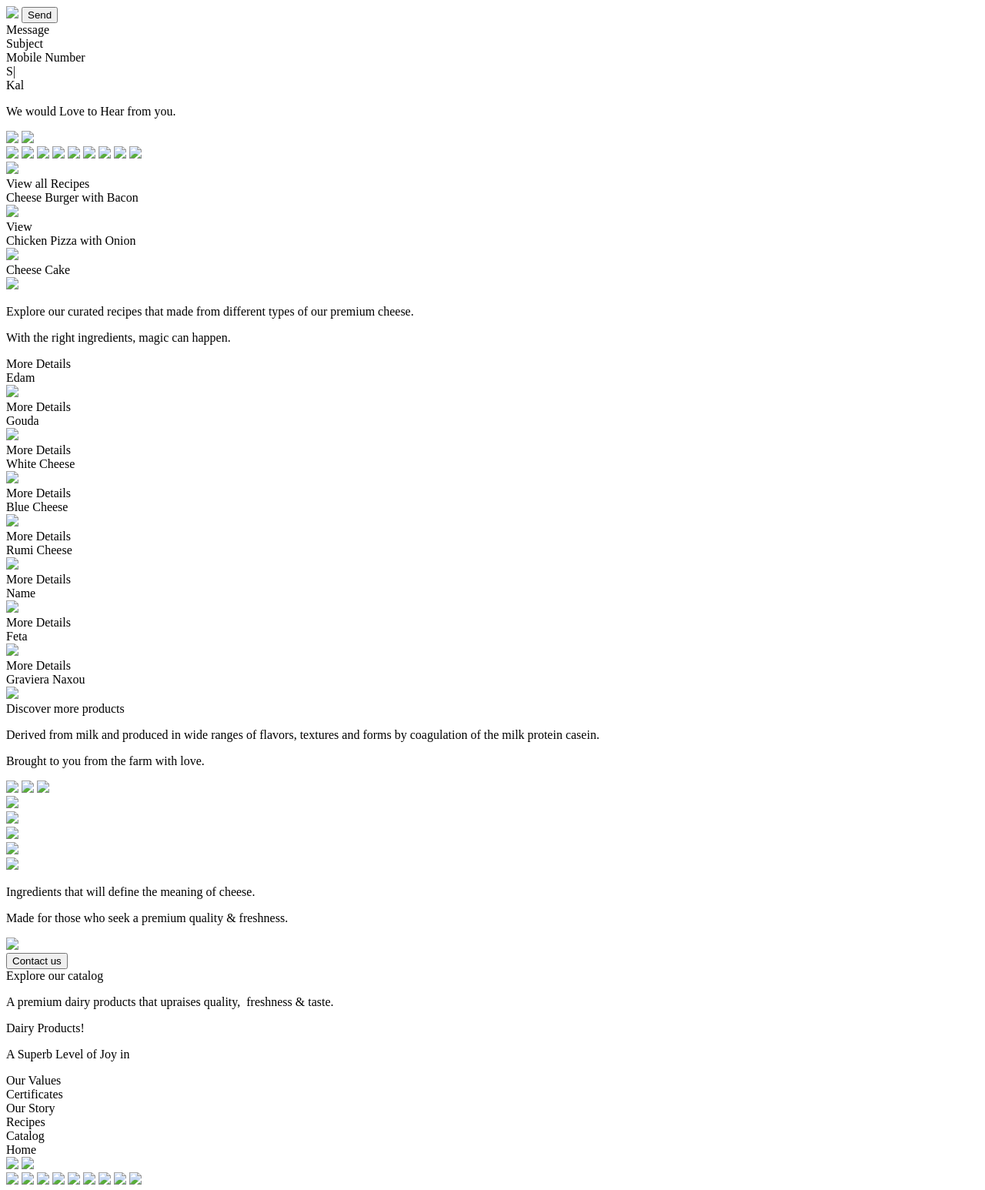
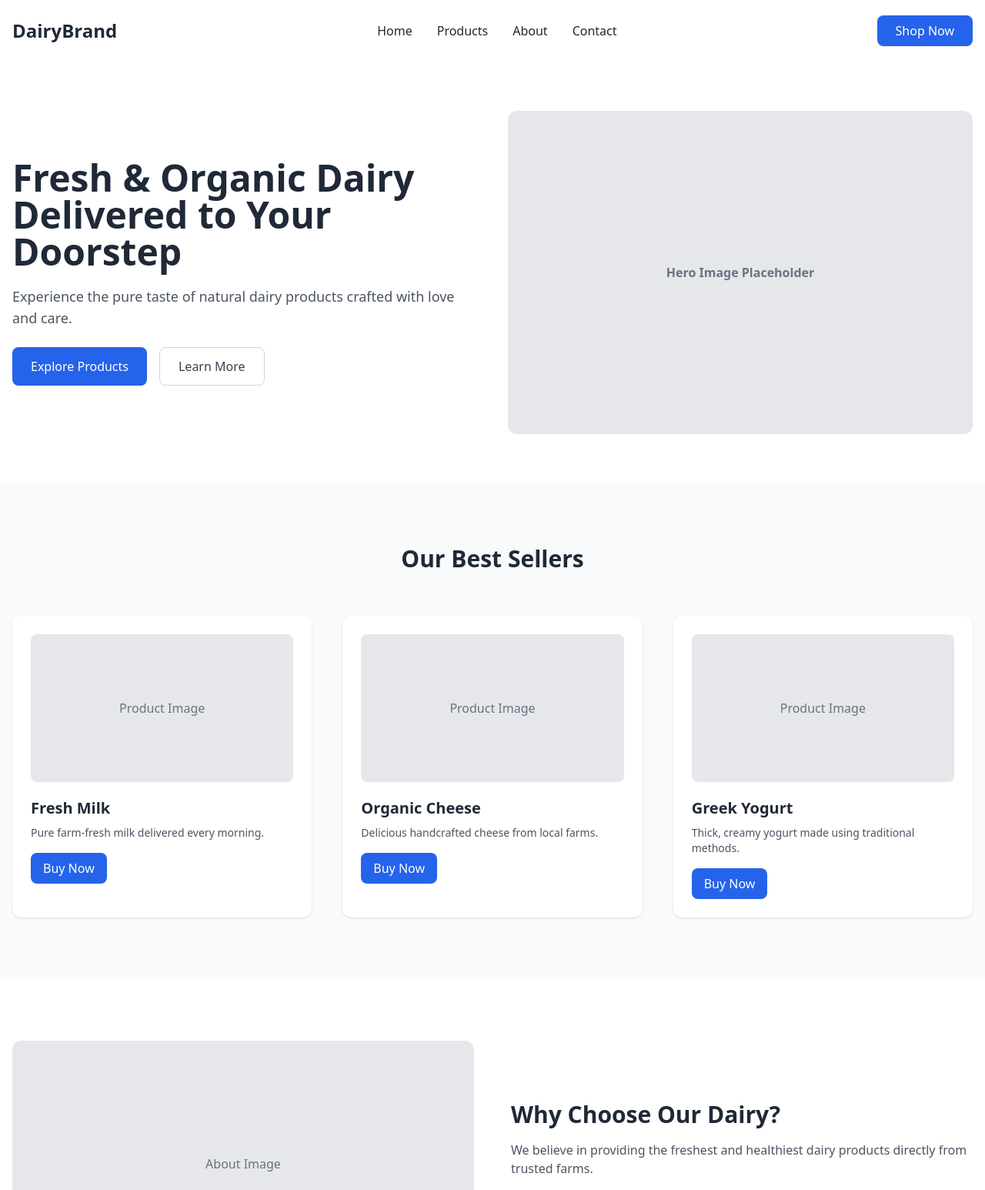
Before and after one commit to bipsBro/indirafarm.com.np, a plain HTML site: page index.html in a window 1280 px wide. Shown: the top 1546 px of the page at 77% size. Drawn offline with nearby package versions, Linux system fonts and the light colour scheme.

Commit message:
Update index.html

```diff
--- a/index.html
+++ b/index.html
@@ -1,192 +1,187 @@
 <!DOCTYPE html>
-<html>
+<html lang="en">
 <head>
-    <meta name="viewport" content="width=device-width, initial-scale=1" />
-    <meta charset="utf-8" />
-    <link rel="stylesheet" href="globals.css" />
-    <link rel="stylesheet" href="style.css" />
+  <meta charset="UTF-8" />
+  <meta name="viewport" content="width=device-width, initial-scale=1.0" />
+  <title>Dairy Products Landing Page</title>
+  <script src="https://cdn.tailwindcss.com"></script>
 </head>
-  <body>
-    <div class="landing-page-desktop">
-      <div class="contact">
-        <img class="BG" src="img/BG.png" />
-        <button class="button-filled"><div class="text">Send</div></button>
-        <div class="message">
-          <div class="rectangle"></div>
-          <div class="text-wrapper">Message</div>
+<body class="bg-white text-gray-800">
+
+  <!-- ======================= Header ======================= -->
+  <header class="w-full py-5">
+    <div class="container mx-auto flex justify-between items-center px-4">
+      <h1 class="text-2xl font-bold">DairyBrand</h1>
+
+      <nav class="hidden md:flex space-x-8 font-medium">
+        <a href="#" class="hover:text-blue-600">Home</a>
+        <a href="#" class="hover:text-blue-600">Products</a>
+        <a href="#" class="hover:text-blue-600">About</a>
+        <a href="#" class="hover:text-blue-600">Contact</a>
+      </nav>
+
+      <button class="hidden md:block bg-blue-600 hover:bg-blue-700 text-white px-6 py-2 rounded-lg font-medium">
+        Shop Now
+      </button>
+
+      <!-- Mobile Menu Button -->
+      <button class="md:hidden block">
+        <svg xmlns="http://www.w3.org/2000/svg" class="w-7 h-7" fill="none" viewBox="0 0 24 24"
+             stroke="currentColor" stroke-width="2">
+          <path stroke-linecap="round" stroke-linejoin="round"
+                d="M4 6h16M4 12h16M4 18h16" />
+        </svg>
+      </button>
     </div>
-        <div class="subject">
-          <div class="div"></div>
-          <div class="text-wrapper">Subject</div>
-        </div>
-        <div class="mobile-number">
-          <div class="div"></div>
-          <div class="text-wrapper">Mobile Number</div>
-        </div>
-        <div class="second-name">
-          <div class="div"></div>
-          <div class="text-wrapper-2">S|</div>
-        </div>
-        <div class="first-name">
-          <div class="div"></div>
-          <div class="text-wrapper-2">Kal</div>
-        </div>
-        <p class="p">We would Love to Hear from you.</p>
-        <div class="logo">
-          <img class="border" src="img/border-4.svg" />
-          <img class="z-farm" src="img/z-farm.svg" />
-          <div class="farm">
-            <img class="vector" src="img/vector-10.svg" />
-            <img class="img" src="img/vector-9.svg" />
-            <img class="vector-2" src="img/vector-15.svg" />
-            <img class="vector-3" src="img/vector-5.svg" />
-            <img class="vector-4" src="img/vector-2.svg" />
-            <img class="vector-5" src="img/vector-3.svg" />
-            <img class="vector-6" src="img/vector.svg" />
-            <img class="vector-7" src="img/vector-8.svg" />
-            <img class="vector-8" src="img/vector-4.svg" />
+  </header>
+
+
+  <!-- ======================= Hero Section ======================= -->
+  <section class="py-16">
+    <div class="container mx-auto px-4 grid md:grid-cols-2 gap-10 items-center">
+
+      <!-- Left Content -->
+      <div>
+        <h2 class="text-4xl md:text-5xl font-extrabold leading-tight mb-5">
+          Fresh & Organic Dairy Delivered to Your Doorstep
+        </h2>
+
+        <p class="text-gray-600 mb-6 text-lg">
+          Experience the pure taste of natural dairy products crafted with love and care.
+        </p>
+
+        <div class="flex space-x-4">
+          <button class="bg-blue-600 hover:bg-blue-700 text-white px-6 py-3 rounded-lg font-medium">
+            Explore Products
+          </button>
+          <button class="border border-gray-300 text-gray-700 hover:bg-gray-100 px-6 py-3 rounded-lg font-medium">
+            Learn More
+          </button>
         </div>
       </div>
-      </div>
-      <div class="section">
-        <img class="BG-2" src="img/BG-2.svg" />
-        <div class="div-wrapper"><div class="text-2">View all Recipes</div></div>
-        <div class="recipe-card">
-          <div class="BG-3"></div>
-          <div class="title">Cheese Burger with Bacon</div>
-          <img class="image" src="img/image-3.png" />
-        </div>
-        <div class="recipe-card-2">
-          <div class="BG-3"></div>
-          <div class="button-outlined"><div class="text-3">View</div></div>
-          <div class="title-2">Chicken Pizza with Onion</div>
-          <img class="image" src="img/image-6.png" />
-        </div>
-        <div class="recipe-card-3">
-          <div class="BG-3"></div>
-          <div class="title-3">Cheese Cake</div>
-          <img class="image-2" src="img/image-7.png" />
-        </div>
-        <p class="text-wrapper-3">Explore our curated recipes that made from different types of our premium cheese.</p>
-        <p class="text-wrapper-4">With the right ingredients, magic can happen.</p>
-      </div>
-      <div class="section-2">
-        <div class="product-card">
-          <div class="text-wrapper-5">More Details</div>
-          <div class="line"></div>
-          <div class="name">Edam</div>
-          <img class="image-3" src="img/image-11.png" />
-        </div>
-        <div class="product-card-2">
-          <div class="text-wrapper-5">More Details</div>
-          <div class="line"></div>
-          <div class="name-2">Gouda</div>
-          <img class="image-3" src="img/image-9.png" />
-        </div>
-        <div class="product-card-3">
-          <div class="text-wrapper-5">More Details</div>
-          <div class="line"></div>
-          <div class="name-3">White Cheese</div>
-          <img class="image-3" src="img/image-2.png" />
-        </div>
-        <div class="product-card-4">
-          <div class="text-wrapper-5">More Details</div>
-          <div class="line"></div>
-          <div class="name-4">Blue Cheese</div>
-          <img class="image-3" src="img/image-8.png" />
-        </div>
-        <div class="product-card-5">
-          <div class="text-wrapper-5">More Details</div>
-          <div class="line"></div>
-          <div class="name-5">Rumi Cheese</div>
-          <img class="image-4" src="img/image-10.png" />
-        </div>
-        <div class="product-card-6">
-          <div class="text-wrapper-5">More Details</div>
-          <div class="line"></div>
-          <div class="text-wrapper-6">Name</div>
-          <img class="image-3" src="img/image-4.png" />
-        </div>
-        <div class="product-card-7">
-          <div class="text-wrapper-5">More Details</div>
-          <div class="line"></div>
-          <div class="name-6">Feta</div>
-          <img class="image-3" src="img/image.png" />
-        </div>
-        <div class="product-card-8">
-          <div class="text-wrapper-5">More Details</div>
-          <div class="line"></div>
-          <div class="name-7">Graviera Naxou</div>
-          <img class="image-3" src="img/image-5.png" />
-        </div>
-        <div class="button-filled-2"><div class="text-4">Discover more products</div></div>
-        <p class="text-wrapper-7">
-          Derived from milk and produced in wide ranges of flavors, textures and forms by coagulation of the milk
-          protein casein.
-        </p>
-        <p class="text-wrapper-8">Brought to you from the farm with love.</p>
-      </div>
-      <div class="section-3">
-        <img class="BG-4" src="img/image.svg" />
-        <img class="cheese-platter" src="img/cheese-platter.png" />
-        <img class="mint" src="img/mint.png" />
-        <div class="image-5">
-          <img class="product" src="img/product-3.png" />
-          <div class="ellipse"></div>
-        </div>
-        <div class="image-6">
-          <img class="product" src="img/product-2.png" />
-          <div class="ellipse-2"></div>
-        </div>
-        <div class="image-7">
-          <img class="product" src="img/product-5.png" />
-          <div class="ellipse-3"></div>
-        </div>
-        <div class="image-8">
-          <img class="product" src="img/product.png" />
-          <div class="ellipse-4"></div>
-        </div>
-        <div class="image-9">
-          <img class="product" src="img/product-4.png" />
-          <div class="ellipse-5"></div>
-        </div>
-        <p class="text-wrapper-9">Ingredients that will define the meaning of cheese.</p>
-        <p class="made-for-those-who">Made for those who seek a premium quality &amp; freshness.</p>
-      </div>
-      <img class="hero-header-images" src="img/hero-header-images.png" />
-      <div class="hero-header-text">
-        <button class="button"><div class="text-5">Contact us</div></button>
-        <div class="button-filled-3"><div class="text-6">Explore our catalog</div></div>
-        <p class="a-premium-dairy">A premium dairy products that upraises quality,&nbsp;&nbsp;freshness &amp; taste.</p>
-        <div class="text-wrapper-10">Dairy Products!</div>
-        <p class="text-wrapper-11">A Superb Level of Joy in</p>
-      </div>
-      <div class="navbar">
-        <div class="text-wrapper-12">Our Values</div>
-        <div class="text-wrapper-13">Certificates</div>
-        <div class="text-wrapper-14">Our Story</div>
-        <div class="text-wrapper-15">Recipes</div>
-        <div class="text-wrapper-16">Catalog</div>
-        <div class="active-item">
-          <div class="text-wrapper-17">Home</div>
-          <div class="rectangle-2"></div>
-        </div>
-        <div class="logo-2">
-          <img class="border" src="img/border-3.svg" />
-          <img class="z-farm" src="img/z-farm-2.svg" />
-          <div class="farm">
-            <img class="vector" src="img/vector-17.svg" />
-            <img class="img" src="img/vector-13.svg" />
-            <img class="vector-2" src="img/vector-12.svg" />
-            <img class="vector-3" src="img/vector-7.svg" />
-            <img class="vector-4" src="img/vector-11.svg" />
-            <img class="vector-5" src="img/vector-14.svg" />
-            <img class="vector-6" src="img/vector-16.svg" />
-            <img class="vector-7" src="img/vector-18.svg" />
-            <img class="vector-8" src="img/vector-6.svg" />
+
+      <!-- Right Hero Image -->
+      <div class="w-full h-80 md:h-[420px] bg-gray-200 rounded-xl flex items-center justify-center">
+        <span class="text-gray-500 font-semibold">Hero Image Placeholder</span>
       </div>
     </div>
+  </section>
+
+
+  <!-- ======================= Product Section ======================= -->
+  <section class="py-20 bg-gray-50">
+    <div class="container mx-auto px-4">
+
+      <h3 class="text-3xl font-bold text-center mb-14">Our Best Sellers</h3>
+
+      <div class="grid md:grid-cols-3 gap-10">
+
+        <!-- Product Card -->
+        <div class="bg-white p-6 rounded-xl shadow hover:shadow-lg transition">
+          <div class="w-full h-48 bg-gray-200 rounded-lg flex items-center justify-center mb-5">
+            <span class="text-gray-500">Product Image</span>
           </div>
+          <h4 class="text-xl font-semibold mb-2">Fresh Milk</h4>
+          <p class="text-gray-600 mb-4 text-sm">Pure farm-fresh milk delivered every morning.</p>
+          <button class="bg-blue-600 text-white px-4 py-2 rounded-lg hover:bg-blue-700">
+            Buy Now
+          </button>
         </div>
+
+        <div class="bg-white p-6 rounded-xl shadow hover:shadow-lg transition">
+          <div class="w-full h-48 bg-gray-200 rounded-lg flex items-center justify-center mb-5">
+            <span class="text-gray-500">Product Image</span>
+          </div>
+          <h4 class="text-xl font-semibold mb-2">Organic Cheese</h4>
+          <p class="text-gray-600 mb-4 text-sm">Delicious handcrafted cheese from local farms.</p>
+          <button class="bg-blue-600 text-white px-4 py-2 rounded-lg hover:bg-blue-700">
+            Buy Now
+          </button>
+        </div>
+
+        <div class="bg-white p-6 rounded-xl shadow hover:shadow-lg transition">
+          <div class="w-full h-48 bg-gray-200 rounded-lg flex items-center justify-center mb-5">
+            <span class="text-gray-500">Product Image</span>
+          </div>
+          <h4 class="text-xl font-semibold mb-2">Greek Yogurt</h4>
+          <p class="text-gray-600 mb-4 text-sm">Thick, creamy yogurt made using traditional methods.</p>
+          <button class="bg-blue-600 text-white px-4 py-2 rounded-lg hover:bg-blue-700">
+            Buy Now
+          </button>
+        </div>
+
+      </div>
+
+    </div>
+  </section>
+
+
+  <!-- ======================= About Section ======================= -->
+  <section class="py-20">
+    <div class="container mx-auto px-4 grid md:grid-cols-2 gap-12 items-center">
+
+      <div class="w-full h-80 bg-gray-200 rounded-xl flex items-center justify-center">
+        <span class="text-gray-500">About Image</span>
+      </div>
+
+      <div>
+        <h3 class="text-3xl font-bold mb-4">Why Choose Our Dairy?</h3>
+        <p class="text-gray-600 mb-4">
+          We believe in providing the freshest and healthiest dairy products directly from trusted farms.
+        </p>
+        <p class="text-gray-600">
+          Every product goes through strict quality control to ensure the best taste and experience.
+        </p>
+      </div>
+
+    </div>
+  </section>
+
+
+  <!-- ======================= Testimonials ======================= -->
+  <section class="py-20 bg-gray-50">
+    <div class="container mx-auto px-4">
+
+      <h3 class="text-3xl font-bold text-center mb-14">What Our Customers Say</h3>
+
+      <div class="grid md:grid-cols-3 gap-10">
+
+        <div class="bg-white p-6 rounded-xl shadow text-center">
+          <p class="text-gray-600 mb-4">
+            “Amazing quality! The freshness is unmatched. My kids love the milk.”
+          </p>
+          <h4 class="font-semibold">— Sarah</h4>
+        </div>
+
+        <div class="bg-white p-6 rounded-xl shadow text-center">
+          <p class="text-gray-600 mb-4">
+            “Best dairy products I’ve ever tasted. Truly organic and flavorful.”
+          </p>
+          <h4 class="font-semibold">— John</h4>
+        </div>
+
+        <div class="bg-white p-6 rounded-xl shadow text-center">
+          <p class="text-gray-600 mb-4">
+            “Fast delivery and excellent service. Highly recommended!”
+          </p>
+          <h4 class="font-semibold">— Priya</h4>
+        </div>
+
+      </div>
+
+    </div>
+  </section>
+
+
+  <!-- ======================= Footer ======================= -->
+  <footer class="py-10 bg-gray-900 text-white">
+    <div class="container mx-auto px-4 text-center">
+      <h3 class="text-xl font-semibold mb-3">DairyBrand</h3>
+      <p class="text-gray-400 text-sm">
+        © 2025 DairyBrand. All rights reserved.
+      </p>
+    </div>
+  </footer>
+
 </body>
 </html>
```
Lines whose indentation alone changed are shown as unchanged.
